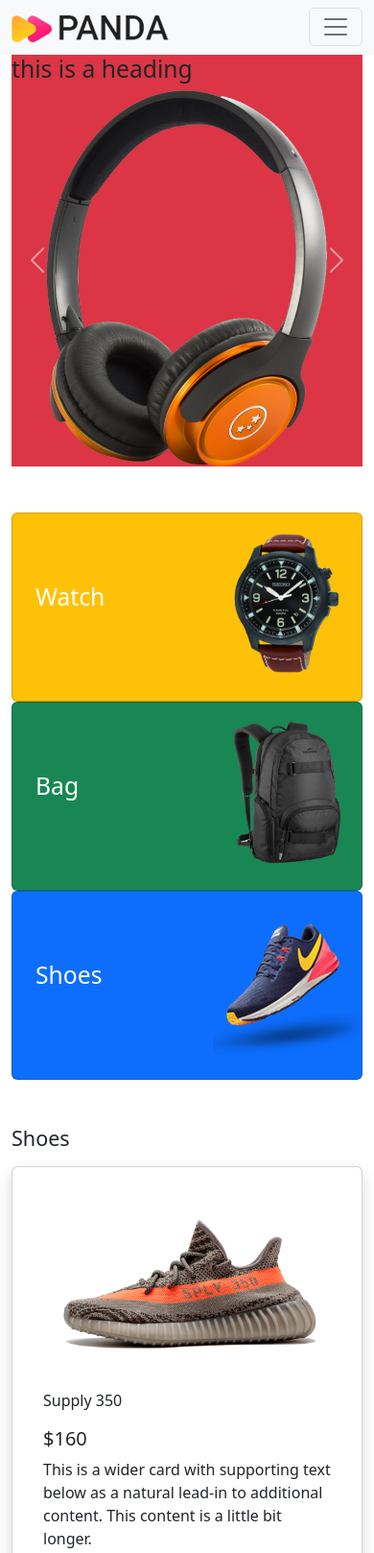
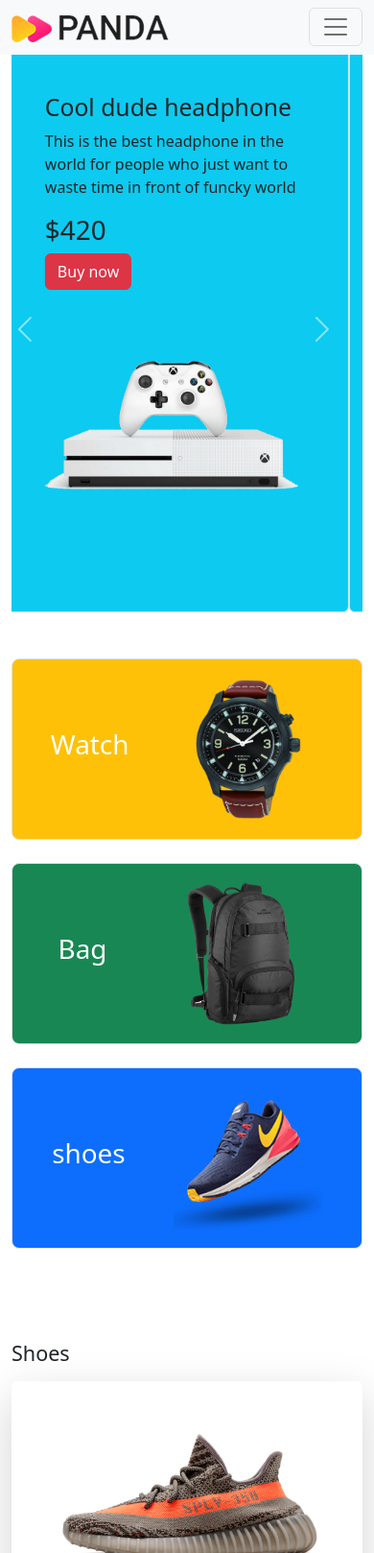
Before and after one commit to tasmim20/panda-commerce, a plain HTML site: page index.html in a window 390 px wide. Shown: the top 1618 px of the page at 96% size. Drawn offline with nearby package versions, Linux system fonts and the light colour scheme.

Commit message:
last commit

```diff
--- a/index.html
+++ b/index.html
@@ -8,8 +8,8 @@
     <link href="https://cdn.jsdelivr.net/npm/bootstrap@5.2.0/dist/css/bootstrap.min.css" rel="stylesheet" integrity="sha384-gH2yIJqKdNHPEq0n4Mqa/HGKIhSkIHeL5AyhkYV8i59U5AR6csBvApHHNl/vI1Bx" crossorigin="anonymous">
   </head>
   <body>
- <header>
-    <nav class="navbar navbar-expand-lg bg-light">
+ <header class="container">
+    <nav class="navbar navbar-expand-lg bg-light fixed-top">
         <div class="container">
           <a class="navbar-brand" href="#"><img src="images/logo.png" alt="" ></a>
           <button class="navbar-toggler" type="button" data-bs-toggle="collapse" data-bs-target="#navbarSupportedContent" aria-controls="navbarSupportedContent" aria-expanded="false" aria-label="Toggle navigation">
@@ -21,13 +21,13 @@
                 <a class="nav-link active" aria-current="page" href="#">Home</a>
               </li>
               <li class="nav-item">
-                <a class="nav-link" href="#">Shoes</a>
+                <a class="nav-link" href="#shoes">Shoes</a>
               </li>
               <li class="nav-item">
-                <a class="nav-link" href="#">Backpack</a>
+                <a class="nav-link" href="#backpack">Backpack</a>
               </li>
               <li class="nav-item">
-                <a class="nav-link" href="#">Subscribe</a>
+                <a class="nav-link" href="#subscribe">Subscribe</a>
               </li>
 
             </ul>
@@ -35,38 +35,73 @@
           </div>
         </div>
       </nav>
-
- </header>
-<main>
-<section>
-    <div class="container">
+         <!-- slider start -->
+         <section class="mt-5">
           <div id="carouselExampleInterval" class="carousel slide" data-bs-ride="carousel">
             <div class="carousel-inner">
-              <div class="carousel-item active" data-bs-interval="10000">
-               <div class="row d-flex justify-content-between bg-danger">
-                <div class="col-md-12 col-sm-12">
-                    <div class="slide1">
-                        <div class="about">
-                        <h2>this is a heading</h2>
+              <div class="carousel-item active bg-info border rounded p-5" data-bs-interval="1000">
+              <div class="row">
+                <div class="col-lg-7 col-md-7 col-mg-12 d-flex align-items-center">
+                  <div>
+                    <h2>Cool dude headphone</h2>
+                   <p>This is the best headphone in the world for people who just want to waste time in front of funcky world</p>
+                   <h1>$420</h1>
+                  <div class="btn btn-danger">Buy now</div>
                    </div>
-                        <div class="col-md-12 col-sm-12">
-                            <div class="image">
-                                <img class="img-fluid" src="images/banner-images/headphone.png" class="d-block w-100" alt="...">
+                  </div>
+                  <div class="col-lg-5 col-md-5 col-mg-12">
+                    <img src="images/banner-images/tv.png" class="d-block w-100" alt="...">
                  </div>
             </div>
 
+            <button class="carousel-control-prev" type="button" data-bs-target="#carouselExampleInterval" data-bs-slide="prev">
+              <span class="carousel-control-prev-icon" aria-hidden="true"></span>
+              <span class="visually-hidden">Previous</span>
+            </button>
+            <button class="carousel-control-next" type="button" data-bs-target="#carouselExampleInterval" data-bs-slide="next">
+              <span class="carousel-control-next-icon" aria-hidden="true"></span>
+              <span class="visually-hidden">Next</span>
+            </button>
+          </div>
+              <div class="carousel-item active bg-info border rounded p-5" data-bs-interval="1000">
+              <div class="row">
+                <div class="col-lg-7 col-md-7 col-mg-12 d-flex align-items-center">
+                  <div>
+                    <h2>Cool dude headphone</h2>
+                   <p>This is the best headphone in the world for people who just want to waste time in front of funcky world</p>
+                   <h1>$420</h1>
+                  <div class="btn btn-danger">Buy now</div>
+                   </div>
+                  </div>
+                  <div class="col-lg-5 col-md-5 col-mg-12">
+                    <img src="images/banner-images/xbox.png" class="d-block w-100" alt="...">
                  </div>
             </div>
 
+            <button class="carousel-control-prev" type="button" data-bs-target="#carouselExampleInterval" data-bs-slide="prev">
+              <span class="carousel-control-prev-icon" aria-hidden="true"></span>
+              <span class="visually-hidden">Previous</span>
+            </button>
+            <button class="carousel-control-next" type="button" data-bs-target="#carouselExampleInterval" data-bs-slide="next">
+              <span class="carousel-control-next-icon" aria-hidden="true"></span>
+              <span class="visually-hidden">Next</span>
+            </button>
+          </div>
+              <div class="carousel-item active bg-info border rounded p-5" data-bs-interval="1000">
+              <div class="row">
+                <div class="col-lg-7 col-md-7 col-mg-12 d-flex align-items-center">
+                  <div>
+                    <h2>Cool dude headphone</h2>
+                   <p>This is the best headphone in the world for people who just want to waste time in front of funcky world</p>
+                   <h1>$420</h1>
+                  <div class="btn btn-danger">Buy now</div>
                    </div>
                   </div>
-              <div class="carousel-item" data-bs-interval="2000">
-                <img src="images/banner-images/tv.png" class="d-block w-100" alt="...">
-              </div>
-              <div class="carousel-item">
-                <img src="images/banner-images/xbox.png" class="d-block w-100" alt="...">
+                  <div class="col-lg-5 col-md-5 col-mg-12">
+                    <img src="images/banner-images/headphone.png" class="d-block w-100" alt="...">
                  </div>
             </div>
+
             <button class="carousel-control-prev" type="button" data-bs-target="#carouselExampleInterval" data-bs-slide="prev">
               <span class="carousel-control-prev-icon" aria-hidden="true"></span>
               <span class="visually-hidden">Previous</span>
@@ -77,41 +112,34 @@
             </button>
           </div>
         </div>
+      </div>
          </section>
+         <!-- slider end -->
+ </header>
+<main>
 <section>
-    <div class="container">
-        <div class="row pt-5">
-          <div class="col-lg-4 col-md-6 col-sm-12">
-            <div class="card bg-warning d-flex flex-row justify-content-between">
-              <div class="pt-5 ps-4">
-                <h2 class="text-white pt-4">Watch</h2>
-              </div>
-              <div class="py-4 pt-3">
-                <img  src="images/categories/watch.png" alt="">
-              </div>
-
-
+  <div class="container text-center my-5">
+    <div class="row g-4">
+      <!-- single catagory -->
+      <div class="col-md-6 col-sm-12 col-lg-4">
+        <div class="p-3 border bg-warning d-flex align-items-center justify-content-around rounded-3">
+          <h1 class="text-white">Watch</h1>
+          <img src="images/categories/watch.png" alt="">
         </div>
       </div>
-          <div class="col-lg-4 col-md-6 col-sm-12">
-            <div class="card bg-success d-flex flex-row justify-content-between">
-              <div class="pt-5 ps-4">
-                <h2 class="text-white pt-4">Bag</h2>
-              </div>
-              <div class="py-4 pt-3">
-                <img  src="images/categories/bag.png" alt="">
-              </div>
-
-
+      <!-- single catagory -->
+      <div class="col-md-6 col-sm-12 col-lg-4">
+        <div class="p-3 border bg-success d-flex align-items-center justify-content-around rounded-3">
+          <h1 class="text-white">Bag</h1>
+          <img src="images/categories/bag.png" alt="">
         </div>
       </div>
-          <div class="col-lg-4 col-md-6 col-sm-12">
-            <div class="card bg-primary d-flex flex-row justify-content-between">
-              <div class="pt-5 ps-4">
-                <h2 class="text-white pt-4">Shoes</h2>
+      <!-- single catagory -->
+      <div class="col-md-6 col-sm-12 col-lg-4">
+        <div class="p-3 border bg-primary d-flex align-items-center justify-content-around rounded-3">
+          <h1 class="text-white">shoes</h1>
+          <img src="images/categories/shoes.png" alt="">
         </div>
-              <div class="py-4 pt-3">
-                <img  src="images/categories/shoes.png" alt="">
       </div>
 
 
@@ -119,16 +147,13 @@
     </div>
 
 
-        </div>
-
-    </div>
 </section>
 <section>
-    <div class="container pt-5">
+    <div class="container pt-5" id="shoes">
         <h4 class="pb-2">Shoes</h4>
         <div class="row">
             <div class="col-lg-4 col-md-6 col-sm-12">
-                <div class="card shadow p-3 mb-5 bg-body rounded">
+                <div class=" shadow-lg p-3 mb-5 bg-body rounded">
                     <img src="images/shoes/shoe-1.png" class="card-img-top" alt="...">
                     <div class="card-body">
                         <p>Supply 350</p>
@@ -139,7 +164,7 @@
                   </div>
             </div>
             <div class="col-lg-4 col-md-6 col-sm-12">
-                <div class="card shadow p-3 mb-5 bg-body rounded">
+                <div class="shadow-lg p-3 mb-5 bg-body rounded">
                     <img src="images/shoes/shoe-2.png" class="card-img-top" alt="...">
                     <div class="card-body">
                         <p>Nike 360</p>
@@ -150,7 +175,7 @@
                   </div>
             </div>
             <div class="col-lg-4 col-md-6 col-sm-12">
-                <div class="card shadow p-3 mb-5 bg-body rounded">
+                <div class="shadow-lg p-3 mb-5 bg-body rounded">
                     <img src="images/shoes/shoe-3.png" class="card-img-top" alt="...">
                     <div class="card-body">
                         <p>Red Airmax</p>
@@ -164,11 +189,11 @@
     </div>
 </section>
 <section>
-    <div class="container pt-5">
+    <div class="container pt-5" id="backpack">
         <h4 class="pb-2">Backpack</h4>
         <div class="row">
             <div class="col-lg-4 col-md-6 col-sm-12">
-                <div class="card shadow p-3 mb-5 bg-body rounded">
+                <div class="shadow-lg p-3 mb-5 bg-body rounded">
                     <img src="images/bags/bag-1.png" class="card-img-top" alt="...">
                     <div class="card-body">
                         <p>Supply 350</p>
@@ -179,7 +204,7 @@
                   </div>
             </div>
             <div class="col-lg-4 col-md-6 col-sm-12">
-                <div class="card shadow p-3 mb-5 bg-body rounded">
+                <div class="shadow-lg p-3 mb-5 bg-body rounded">
                     <img src="images/bags/bag-2.png" class="card-img-top" alt="...">
                     <div class="card-body">
                         <p>Nike 360</p>
@@ -190,7 +215,7 @@
                   </div>
             </div>
             <div class="col-lg-4 col-md-6 col-sm-12">
-                <div class="card shadow p-3 mb-5 bg-body rounded">
+                <div class="shadow-lg p-3 mb-5 bg-body rounded">
                     <img src="images/bags/bag-3.png" class="card-img-top" alt="...">
                     <div class="card-body">
                         <p>Red Airmax</p>
@@ -202,27 +227,27 @@
             </div>
         </div>
     </div>
-</section>
-<section>
-    <div class="container text-center">
-        <div class="d-flex flex-column justify-content-center align-items-center  bg-info p-5">
+</section >
+<section id="subscribe">
+    <div class="container d-flex flex-column justify-content-center align-items-center border rounded bg-info p-5" >
+
            <div>
+
             <h4>LET'S STAY IN TOUCH</h4>
             <p>Get updates on sales, specials and more</p>
+          <form action="">
+          <div class="mb-2">  <input type="email" class="form-control" id="exampleInputEmail1" aria-describedby="emailHelp"></div>
+            <button type="submit" class="btn btn-danger">Submit</button>
+          </form>
            </div>
-            <div>
-            <input type="text">
-            <p><a href="#" class="btn btn-danger mt-3">Submit</a></p>
-              </div>
-            </div>
-        </div>
+
         </div>
 </section>
 
 </main>
 <footer>
     <div class="text-center pt-5 pb-2">
-        <p>©2023. Panda Commerce. All rights reserved. Sofia, Bulgaria.</p>
+        <p><small>©2023. Panda Commerce. All rights reserved. Sofia, Bulgaria.</small></p>
     </div>
 </footer>
 
```
Lines whose indentation alone changed are shown as unchanged.
